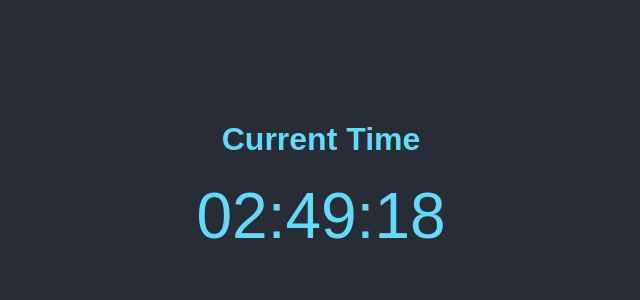
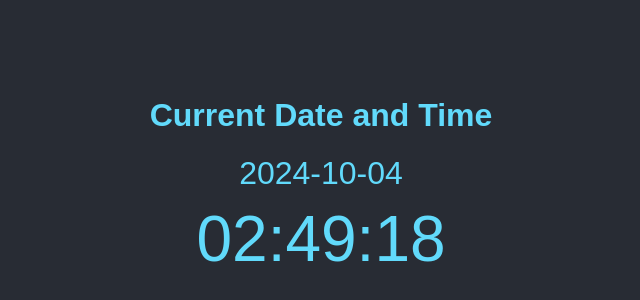
Before and after one commit to jswelstad/languages-jswelstad, a plain HTML site: page index.html in a window 1280 px wide. Shown: the part 224-524 px from the top of the page, without its empty margins (319-959 px from the left). Drawn offline with Linux system fonts and the light colour scheme.

Commit message:
Adding date

```diff
--- a/index.html
+++ b/index.html
@@ -3,12 +3,13 @@
 <head>
     <meta charset="UTF-8">
     <meta name="viewport" content="width=device-width, initial-scale=1.0">
-    <title>Current Time</title>
+    <title>Current Date and Time</title>
     <link rel="stylesheet" href="styles.css">
 </head>
 <body>
     <div class="container">
-        <h1>Current Time</h1>
+        <h1>Current Date and Time</h1>
+        <div id="date" class="date-display">YYYY-MM-DD</div>
         <div id="time" class="time-display">00:00:00</div>
     </div>
     <script src="script.js"></script>
--- a/script.js
+++ b/script.js
@@ -1,11 +1,22 @@
-function updateTime() {
+function updateDateTime() {
+    const dateElement = document.getElementById('date');
     const timeElement = document.getElementById('time');
+
     const now = new Date();
+
+    // Get date in YYYY-MM-DD format
+    const year = now.getFullYear();
+    const month = String(now.getMonth() + 1).padStart(2, '0'); // Months are zero-based
+    const day = String(now.getDate()).padStart(2, '0');
+    dateElement.textContent = `${year}-${month}-${day}`;
+
+    // Get time in HH:MM:SS format
     const hours = String(now.getHours()).padStart(2, '0');
     const minutes = String(now.getMinutes()).padStart(2, '0');
     const seconds = String(now.getSeconds()).padStart(2, '0');
     timeElement.textContent = `${hours}:${minutes}:${seconds}`;
 }
 
-setInterval(updateTime, 1000);
-updateTime();
+// Update the date and time every second
+setInterval(updateDateTime, 1000);
+updateDateTime();
--- a/styles.css
+++ b/styles.css
@@ -13,7 +13,12 @@ body {
     text-align: center;
 }
 
+.date-display {
+    font-size: 2em;
+    margin-top: 10px;
+}
+
 .time-display {
     font-size: 4em;
-    margin-top: 20px;
+    margin-top: 10px;
 }
```
